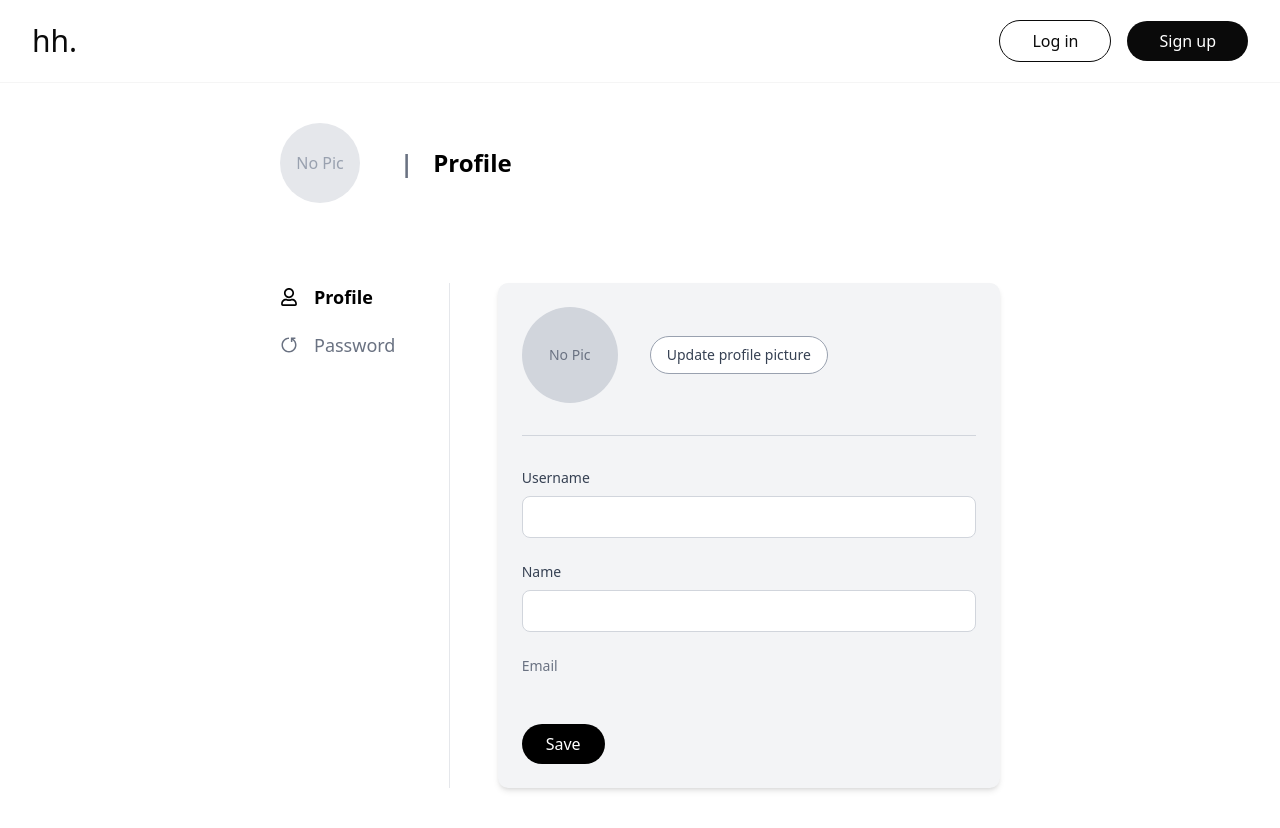
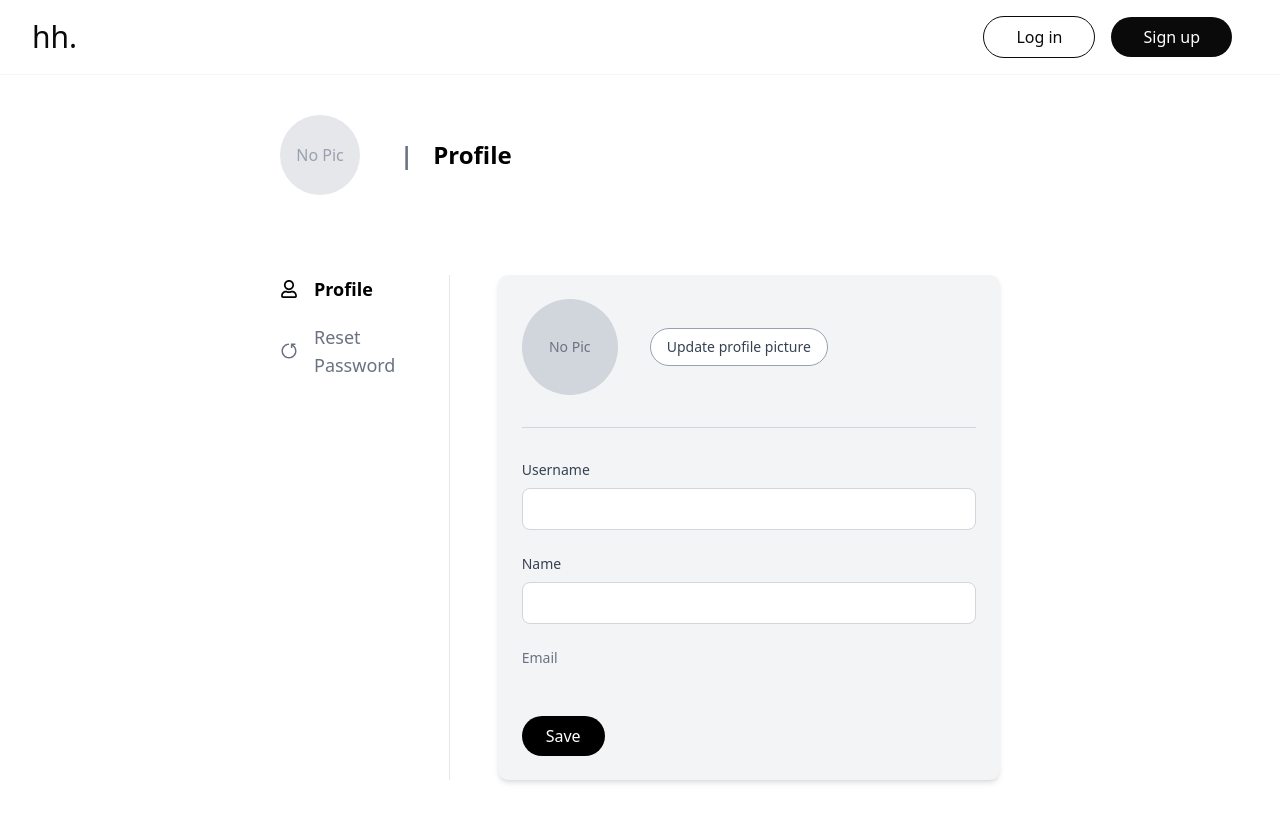
Before and after one commit to parinTNK/personal-blog, a React (Vite) app in the folder client/: page /member-management in a window 1280 px wide. Built offline with nearby package versions, Linux system fonts and the light colour scheme; no server answers.

Commit message:
feat: profile and reset password btn

```diff
--- a/client/src/components/Navbar.jsx
+++ b/client/src/components/Navbar.jsx
@@ -3,6 +3,13 @@ import { Popover, PopoverContent, PopoverTrigger } from './ui/popover';
 import { Link, useNavigate } from 'react-router-dom';
 import { useUser } from '../context/UserContext';
 import { Button } from './ui/button';
+import {
+  UserCircleIcon,
+  ArrowPathIcon,
+  ArrowRightOnRectangleIcon,
+  ChevronDownIcon,
+  UserIcon,
+} from '@heroicons/react/24/outline';
 
 function Navbar() {
   const { currentUser, logoutUser, loading } = useUser();
@@ -13,38 +20,75 @@ function Navbar() {
     navigate('/');
   };
 
+  const renderProfilePic = (sizeClass = "h-8 w-8") => {
+    if (currentUser?.profile_pic) {
+      return <img src={currentUser.profile_pic} alt="Profile" className={`${sizeClass} rounded-full object-cover`} />;
+    }
+    return <UserIcon className={`${sizeClass} text-gray-500`} />;
+  };
+
   if (loading) {
     return (
        <nav className="flex items-center justify-between py-5 px-5 md:px-8 bg-background border-b border-muted container mx-auto">
          <Link to="/" className="text-3xl">
            hh.
          </Link>
-         <div className="h-8 w-24 bg-gray-200 rounded animate-pulse"></div>
+         <div className="flex items-center gap-2">
+            <div className="h-8 w-8 bg-gray-200 rounded-full animate-pulse"></div>
+            <div className="h-4 w-20 bg-gray-200 rounded animate-pulse"></div>
+         </div>
        </nav>
     );
   }
 
   return (
     <>
-      <nav className="flex items-center justify-between py-5 px-5 md:px-8 bg-background border-b border-muted container mx-auto">
+      <nav className="flex items-center justify-between py-4 px-5 md:px-8 bg-background border-b border-muted container mx-auto">
         <Link to="/" className="text-3xl">
           hh.
         </Link>
 
+        <div className="flex items-center space-x-4">
+          {currentUser ? (
+            <Popover>
+              <PopoverTrigger asChild>
+                <button className="flex items-center gap-2 p-1 rounded-md hover:bg-gray-100 focus:outline-none focus:ring-1 focus:ring-gray-300">
+                  {renderProfilePic("h-8 w-8")}
+                  <span className="text-sm font-medium hidden md:inline">{currentUser.name || currentUser.username}</span>
+                  <ChevronDownIcon className="h-4 w-4 text-gray-500 hidden md:inline" />
+                </button>
+              </PopoverTrigger>
+              <PopoverContent className="w-56 mt-2 mr-4 md:mr-0 p-1">
+                <div className="flex flex-col">
+                   <Link
+                     to="/member-management"
+                     state={{ defaultTab: 'profile' }}
+                     className="flex items-center gap-3 px-3 py-2 text-sm text-gray-700 hover:bg-gray-100 rounded-md"
+                   >
+                     <UserCircleIcon className="h-5 w-5 text-gray-500" />
+                     Profile
+                   </Link>
+                   <Link
+                     to="/member-management"
+                     state={{ defaultTab: 'password' }}
+                     className="flex items-center gap-3 px-3 py-2 text-sm text-gray-700 hover:bg-gray-100 rounded-md"
+                   >
+                     <ArrowPathIcon className="h-5 w-5 text-gray-500" />
+                     Reset password
+                   </Link>
+                   <hr className="my-1 border-gray-200" />
+                   <button
+                     onClick={handleLogout}
+                     className="flex items-center gap-3 px-3 py-2 text-sm text-red-600 hover:bg-gray-100 rounded-md w-full text-left"
+                   >
+                     <ArrowRightOnRectangleIcon className="h-5 w-5 text-red-500" />
+                     Log out
+                   </button>
+                </div>
+              </PopoverContent>
+            </Popover>
+          ) : (
             <div className="hidden sm:flex items-center space-x-4">
-          {currentUser ? (
-            <>
-              <span className="text-foreground">Hi, {currentUser.name || currentUser.username}!</span>
-              <Button
-                variant="outline"
-                onClick={handleLogout}
-                className="px-8 py-2 rounded-full"
-              >
-                Log out
-              </Button>
-            </>
-          ) : (
-            <>
               <Link
                 to="/login"
                 className="px-8 py-2 rounded-full text-foreground border border-foreground hover:border-muted-foreground hover:text-muted-foreground transition-colors"
@@ -57,31 +101,18 @@ function Navbar() {
               >
                 Sign up
               </Link>
-            </>
+            </div>
           )}
-        </div>
 
+          {!currentUser && (
             <div className="sm:hidden">
               <Popover>
                 <PopoverTrigger asChild>
-              <button className="text-3xl">
+                  <button className="text-3xl p-1">
                     ☰
                   </button>
                 </PopoverTrigger>
                 <PopoverContent className="flex flex-col items-center space-y-4 p-4 w-screen mt-3 bg-background border-t border-muted">
-              {currentUser ? (
-                 <>
-                   <span className="text-foreground text-center w-4/5 py-2">Hi, {currentUser.name || currentUser.username}!</span>
-                   <Button
-                     variant="outline"
-                     onClick={handleLogout}
-                     className="px-8 py-2 rounded-full w-4/5" // Match width
-                   >
-                     Log out
-                   </Button>
-                 </>
-              ) : (
-                <>
                   <Link
                     to="/login"
                     className="px-8 py-2 rounded-full text-foreground border border-foreground hover:border-muted-foreground hover:text-muted-foreground transition-colors w-4/5 text-center"
@@ -94,10 +125,11 @@ function Navbar() {
                   >
                     Sign up
                   </Link>
-                </>
-              )}
                 </PopoverContent>
               </Popover>
+            </div>
+          )}
+
         </div>
       </nav>
     </>
--- a/client/src/page/MemberManagement.jsx
+++ b/client/src/page/MemberManagement.jsx
@@ -1,4 +1,5 @@
 import { useState } from 'react';
+import { useLocation } from 'react-router-dom';
 import Navbar from "@/components/Navbar";
 import { useUser } from "@/context/UserContext";
 import { FaRegUser } from "react-icons/fa";
@@ -8,7 +9,12 @@ import ResetPassword from "@/components/ui/ResetPassword";
 
 function MemberManagement() {
     const { currentUser } = useUser();
-    const [activeTab, setActiveTab] = useState('profile');
+    const location = useLocation();
+
+    const getInitialTab = () => {
+        return location.state?.defaultTab || 'profile';
+    };
+    const [activeTab, setActiveTab] = useState(getInitialTab);
 
     const renderProfilePicture = () => {
         if (currentUser?.profile_pic) {
@@ -39,15 +45,23 @@ function MemberManagement() {
     };
 
     const TabItem = ({ label, icon: Icon, tabKey }) => (
-        <span
-            onClick={() => setActiveTab(tabKey)}
-            className={`inline-flex items-center gap-3 md:gap-4 text-base md:text-lg cursor-pointer transition-colors duration-150 ${
-                activeTab === tabKey ? 'font-semibold text-black' : 'text-gray-500 hover:text-gray-800'
-            }`}
+        <button
+            type="button"
+            onClick={() => {
+                setActiveTab(tabKey);
+            }}
+            className={`inline-flex items-center gap-3 md:gap-4 text-base md:text-lg cursor-pointer transition-colors duration-150 w-full text-left p-0 bg-transparent border-none ${activeTab === tabKey ? 'font-semibold text-black' : 'text-gray-500 hover:text-gray-800'
+                }`}
         >
-            {Icon && <Icon />} {label}
-        </span>
+            {Icon && <Icon className="flex-shrink-0" />}
+            <span>{label}</span>
+        </button>
     );
+
+    const getCurrentTabLabel = () => {
+        if (activeTab === 'password') return 'Reset Password';
+        return 'Profile';
+    };
 
     return (
         <>
@@ -60,14 +74,14 @@ function MemberManagement() {
                     <h1 className="text-xl md:text-2xl text-gray-500 font-semibold">
                         {currentUser?.username}
                         <span className="mx-5">|</span>
-                        <span className="text-black">Profile</span>
+                        <span className="text-black">{getCurrentTabLabel()}</span>
                     </h1>
                 </div>
 
                 <div className="flex flex-col md:flex-row gap-8 md:gap-12 mb-10">
                     <div className="w-full md:w-1/4 flex flex-row md:flex-col gap-4 md:gap-5 border-b md:border-b-0 md:border-r md:pr-8 pb-4 md:pb-0 border-gray-200">
                         <TabItem label="Profile" icon={FaRegUser} tabKey="profile" />
-                        <TabItem label="Password" icon={RiResetLeftLine} tabKey="password" />
+                        <TabItem label="Reset Password" icon={RiResetLeftLine} tabKey="password" />
                     </div>
 
                     <div className="w-full md:w-3/4">
```
Lines whose indentation alone changed are shown as unchanged.
